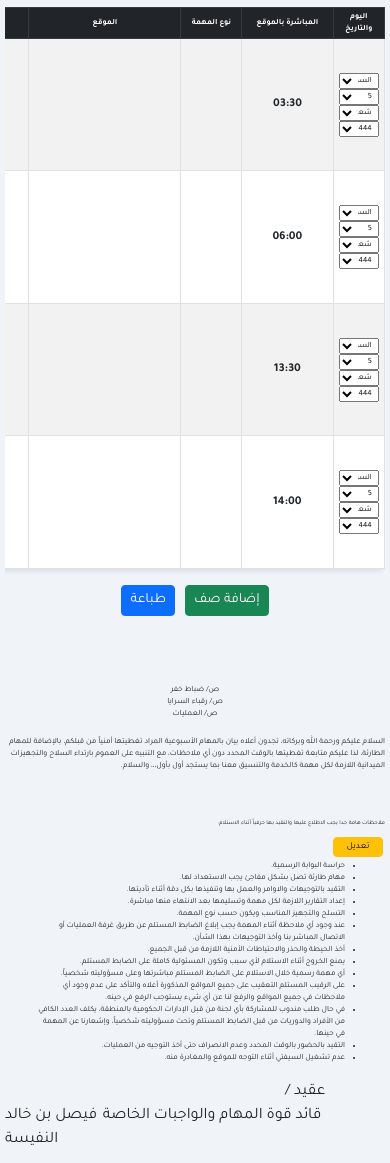
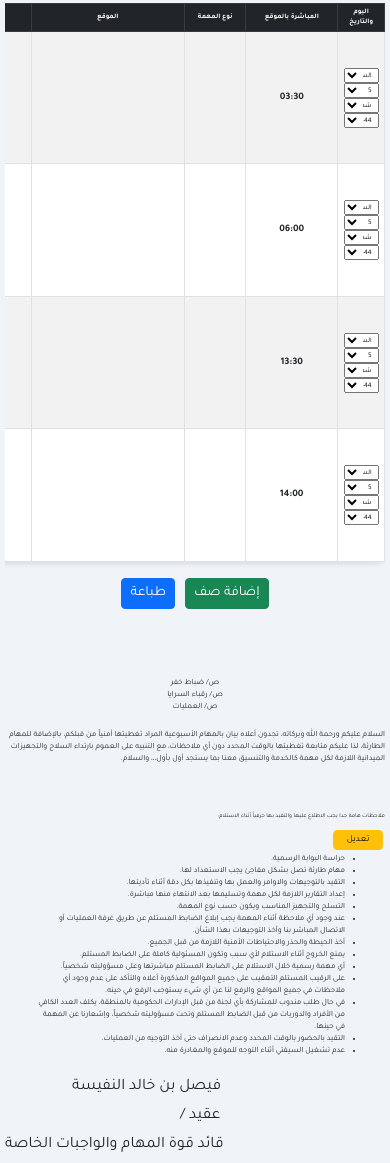
Before and after one commit to Mohamed-Anwar33/Task-schedule, a website: page index.html in a window 390 px wide. Shown: the part 786-1949 px from the top of the page. Drawn offline with nearby package versions, Linux system fonts and the light colour scheme.

Commit message:
Adjust padding, font sizes, and widths in index.html for better layout and readability

```diff
--- a/index.html
+++ b/index.html
@@ -59,10 +59,10 @@
       .table td {
         text-align: center;
         vertical-align: middle;
-        padding: 8px;
+        padding: 6px; /* غيّرت من 8px إلى 6px */
       }
       .table td {
-        font-size: 12px; /* غيّرت من 14px إلى 12px */
+        font-size: 10px; /* غيّرت من 12px إلى 10px */
         font-weight: bold;
       }
       /* تعديل عرض الأعمدة */
@@ -103,8 +103,8 @@
       }
       /* تقليص عرض عناصر select في عمود اليوم والتاريخ */
       .hijri-select {
-        width: 50px !important;
-        font-size: 10px;
+        width: 45px !important; /* غيّرت من 50px إلى 45px */
+        font-size: 9px; /* غيّرت من 10px إلى 9px */
         padding: 2px;
       }
       .action-buttons {
@@ -271,7 +271,7 @@
       }
       @media (max-width: 430px) {
         .table {
-          font-size: 8px; /* غيّرت من 9px إلى 8px */
+          font-size: 7px; /* غيّرت من 8px إلى 7px */
           min-width: 600px;
         }
         .table-responsive {
@@ -296,8 +296,8 @@
         }
         .hijri-select,
         .color-select {
-          width: 40px !important;
-          font-size: 8px;
+          width: 35px !important; /* غيّرت من 40px إلى 35px */
+          font-size: 7px; /* غيّرت من 8px إلى 7px */
         }
         .table th,
         .table td {
@@ -305,7 +305,7 @@
         }
         .table td {
           white-space: normal;
-          line-height: 1.2;
+          line-height: 1; /* غيّرت من 1.2 إلى 1 */
         }
       }
     </style>
@@ -516,22 +516,19 @@
             id="signatureName"
             class="editable"
             style="
-              font-size: 14px;
+              font-size: 16px;
               font-family: 'Tajawal', sans-serif;
-              line-height: 1.2;
-              display: block;
-              word-spacing: -1px;
-              letter-spacing: -0.5px;
+              line-height: 1.8;
+              text-align: left;
             "
           >
-            <span>
-              <div style="margin-left: 280px">عقيد /</div>
-              <div style="padding-right: 50px">
-                <span>قائد قوة المهام والواجبات الخاصة</span>
-                <span style="margin-right: 2px">فيصل بن خالد النفيسة</span>
-              </div>
-            </span>
+            <span style="display: block; margin-left: 67px"
+              >فيصل بن خالد النفيسة</span
+            >
+            <span style="display: block; margin-left: 175px">عقيد /</span>
+            <span style="display: block">قائد قوة المهام والواجبات الخاصة</span>
           </p>
+
           <!-- <button
             class="btn btn-warning btn-sm edit-btn"
             onclick="editText('signatureName')"
```
